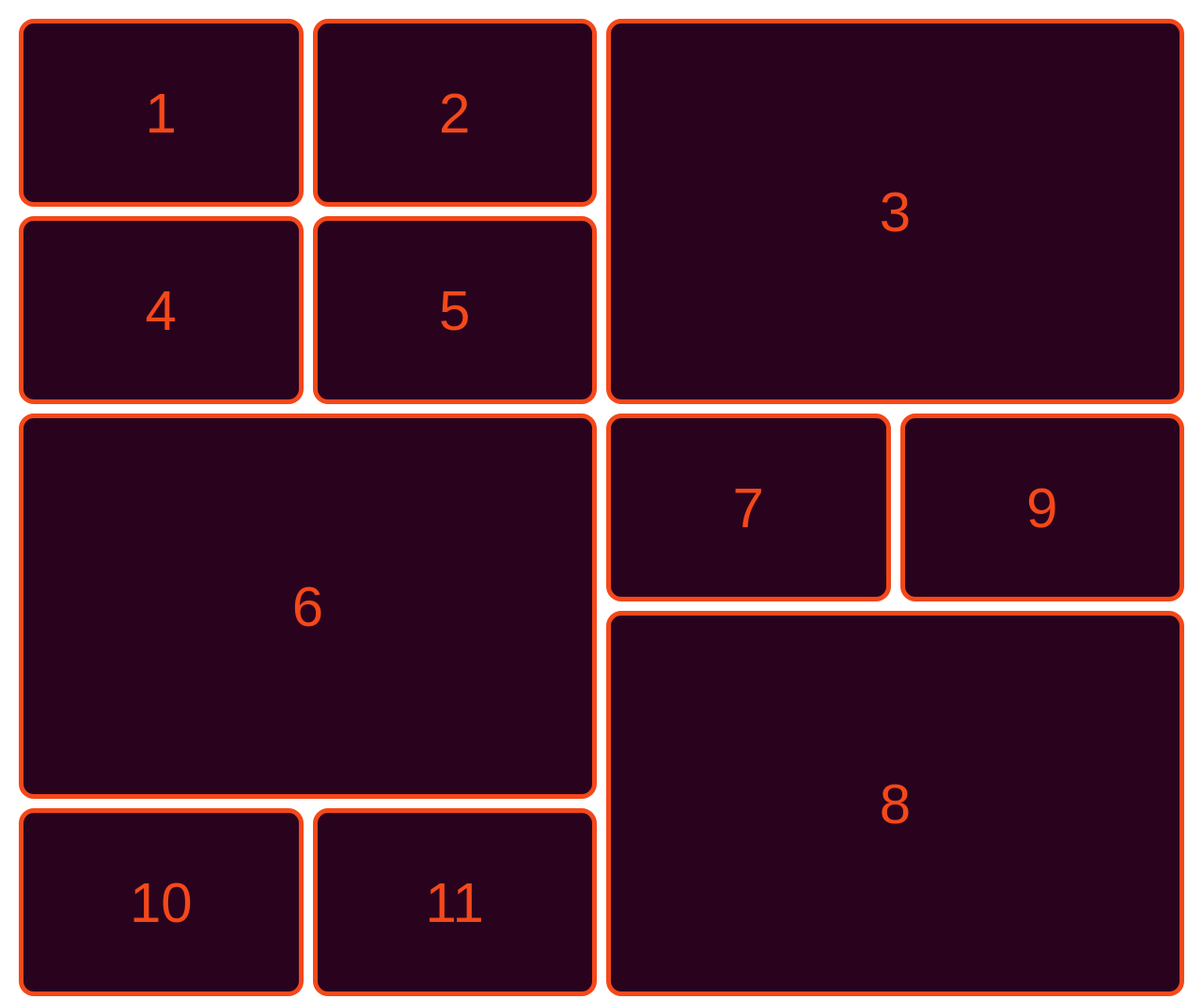
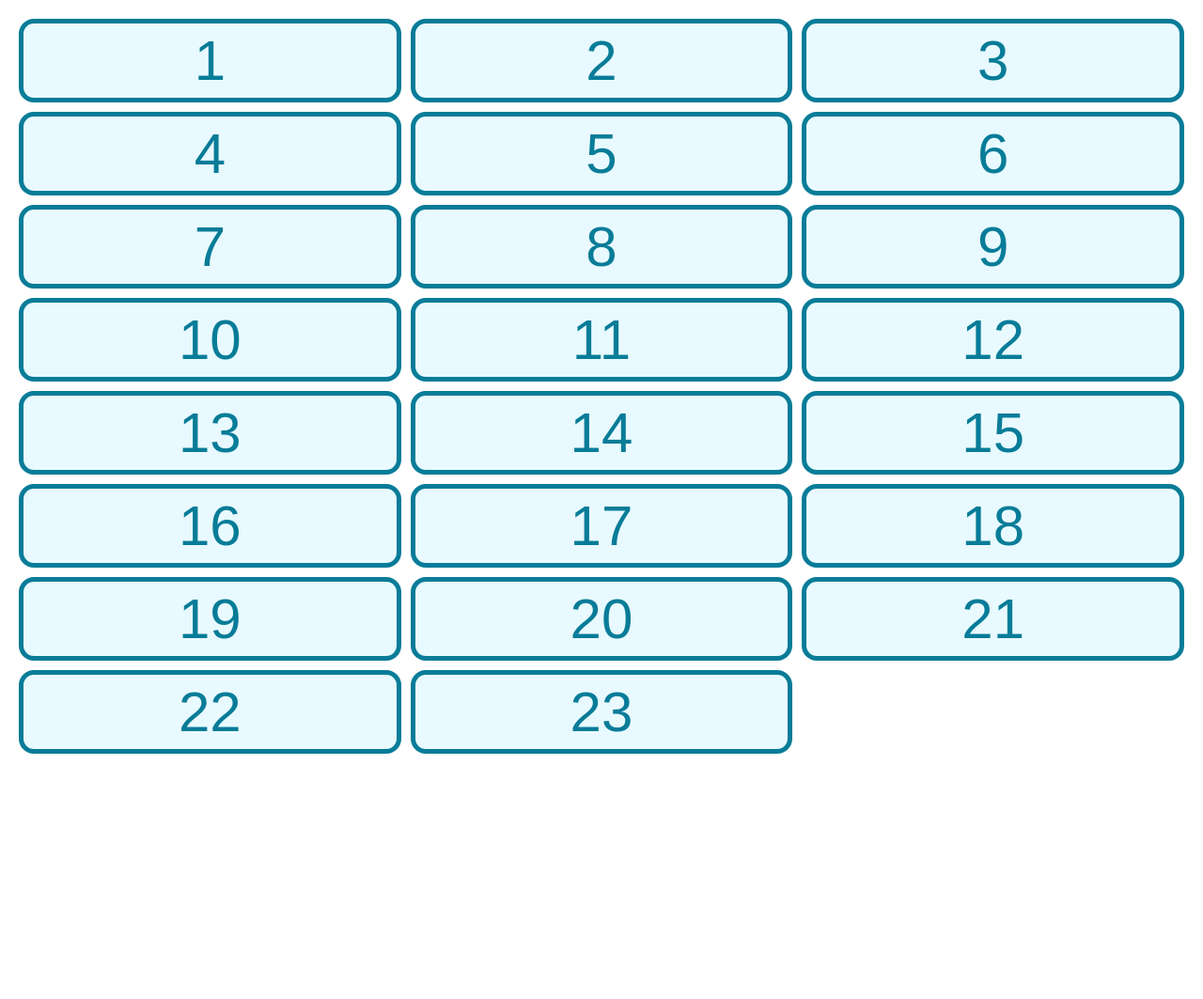
Before and after one commit to tonkotsuboy/210128_cssnite, a plain HTML site: page 2_answer/5_cssgrid/1_basic/index.html in a window 1280 px wide. Shown: the top 1063 px of the page at 94% size. After the commit the page ends 822 px from the top, so only its background shows below. Drawn offline with Linux system fonts and the light colour scheme.

```diff
--- a/1_practice/5_cssgrid/1_basic/css/style.css
+++ b/1_practice/5_cssgrid/1_basic/css/style.css
@@ -1,10 +1,8 @@
 .list {
   padding: 20px;
-
 }
 
 .list_item {
-
   box-sizing: border-box;
   display: flex;
   align-items: center;
@@ -13,15 +11,9 @@
   height: 100%;
   padding: 5px;
   font-size: 60px;
-  color: #f4481a;
-  background: #29031e;
+  color: #087c98;
+  background: #e8faff;
   border-radius: 16px;
   border-width: 5px;
   border-style: solid;
-
 }
-
-.list_item__featured {
-  grid-column: span 2;
-  grid-row: span 2;
-}
--- a/2_answer/5_cssgrid/1_basic/css/style.css
+++ b/2_answer/5_cssgrid/1_basic/css/style.css
@@ -2,14 +2,10 @@
   padding: 20px;
   display: grid;
   gap: 10px;
-  grid-auto-rows: 200px;
-  grid-template-columns:
-        repeat(auto-fill, minmax(300px, 1fr));
-  grid-auto-flow: dense;
+  grid-template-columns: repeat(3, 1fr);
 }
 
 .list_item {
-
   box-sizing: border-box;
   display: flex;
   align-items: center;
@@ -18,15 +14,9 @@
   height: 100%;
   padding: 5px;
   font-size: 60px;
-  color: #f4481a;
-  background: #29031e;
+  color: #087c98;
+  background: #e8faff;
   border-radius: 16px;
   border-width: 5px;
   border-style: solid;
-
 }
-
-.list_item__featured {
-  grid-column: span 2;
-  grid-row: span 2;
-}
--- a/2_answer/5_cssgrid/1_basic/index.html
+++ b/2_answer/5_cssgrid/1_basic/index.html
@@ -19,7 +19,7 @@
       <li class="list_item">
         2
       </li>
-      <li class="list_item list_item__featured">
+      <li class="list_item">
         3
       </li>
       <li class="list_item">
@@ -28,13 +28,13 @@
       <li class="list_item">
         5
       </li>
-      <li class="list_item list_item__featured">
+      <li class="list_item">
         6
       </li>
       <li class="list_item">
         7
       </li>
-      <li class="list_item list_item__featured">
+      <li class="list_item">
         8
       </li>
       <li class="list_item">
@@ -52,13 +52,13 @@
       <li class="list_item">
         13
       </li>
-      <li class="list_item list_item__featured">
+      <li class="list_item">
         14
       </li>
       <li class="list_item">
         15
       </li>
-      <li class="list_item list_item__featured">
+      <li class="list_item">
         16
       </li>
       <li class="list_item">
```
Also changed, not shown: 1_practice/5_cssgrid/1_basic/index.html (+5 -5 lines).
